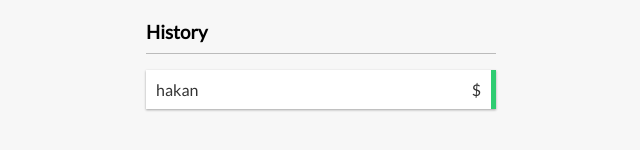
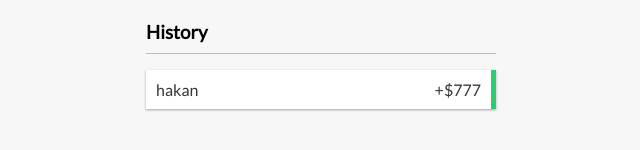
Before and after one commit to msinemkaya/expense-tracker, a React (Create React App) app: page / in a window 1280 px wide. Shown: the part 277-427 px from the top of the page, without its empty margins (319-959 px from the left). Built offline with nearby package versions, Linux system fonts and the light colour scheme.

Commit message:
feat: added a Transaction component for the transaction list

```diff
--- /dev/null
+++ b/src/components/Transaction.js
@@ -0,0 +1,10 @@
+export default function Transaction({ transaction }){
+  const sign = transaction.amount < 0 ? '-' : '+'
+  return(
+    <>
+      <li className={transaction.amount < 0 ? 'minus' : 'plus'}>
+        {transaction.text} <span>{sign}${Math.abs(transaction.amount)}</span> <button className='delete-btn'>x</button>
+      </li>
+    </>
+  );
+}
--- a/src/components/TransactionList.js
+++ b/src/components/TransactionList.js
@@ -1,4 +1,5 @@
 import useGlobalContex from '../hooks/use-global-context'
+import Transaction from './Transaction';
 
 export default function TransactionList(){
 
@@ -8,10 +9,8 @@
     <>
       <h3>History</h3>
       <ul className='list' id='list'>
-        {state.transactions.map((transaction, index) => (
-          <li className='plus' key={index}>
-            {transaction.text} <span>$</span> <button className='delete-btn'>x</button>
-          </li>
+        {state.transactions.map((transaction) => (
+          <Transaction transaction={transaction} key={transaction.id} />
         ))}
       </ul>
     </>
--- a/src/context/GlobalState.js
+++ b/src/context/GlobalState.js
@@ -2,7 +2,7 @@
 import AppReducer from './AppReducer';
 
 const initialState = {
-  transactions: [{id:0, text:'hakan'}]
+  transactions: [{id:0, text:'hakan', amount: '777'}]
 }
 
 export const GlobalContext = createContext(initialState)
```
